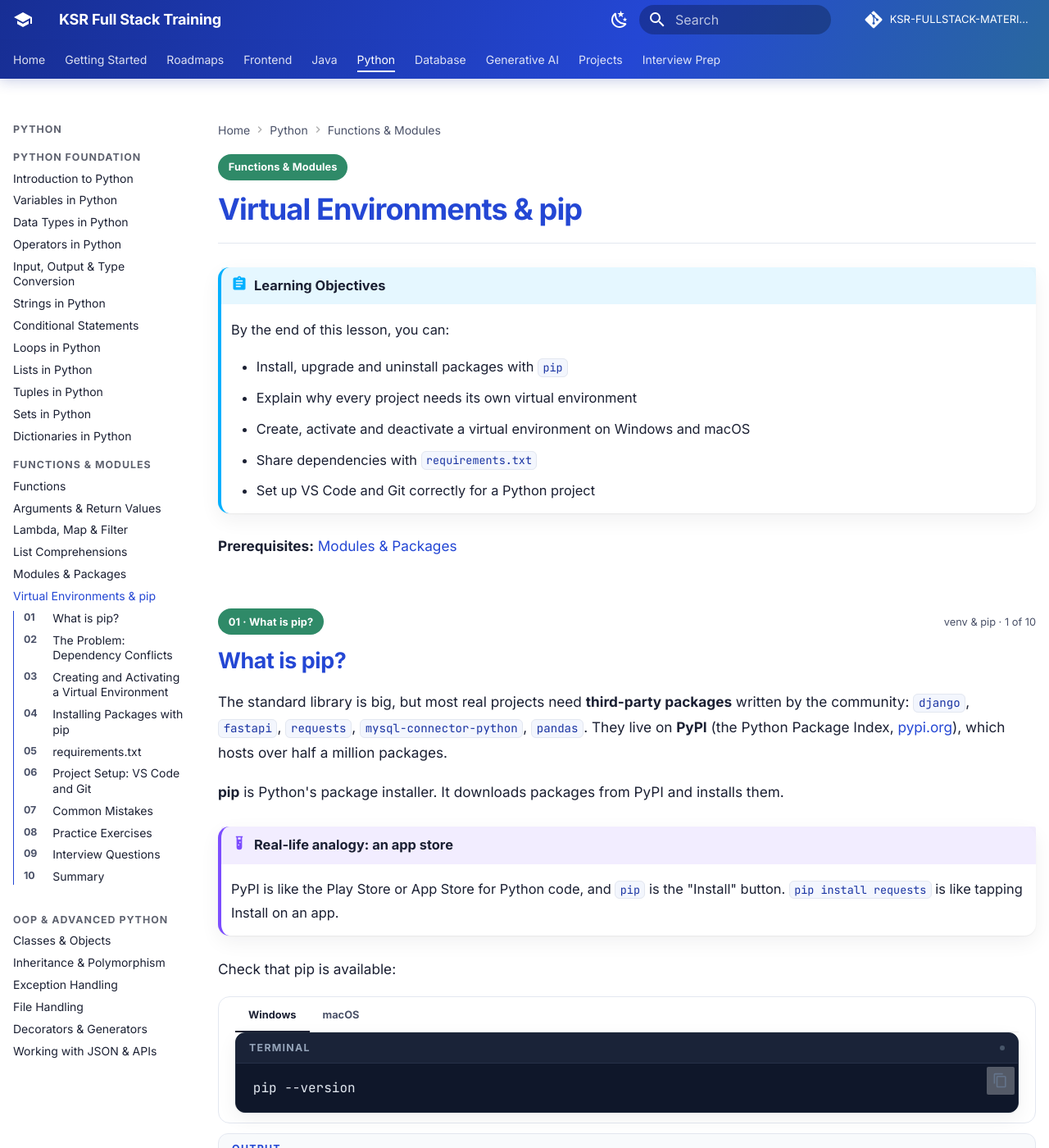
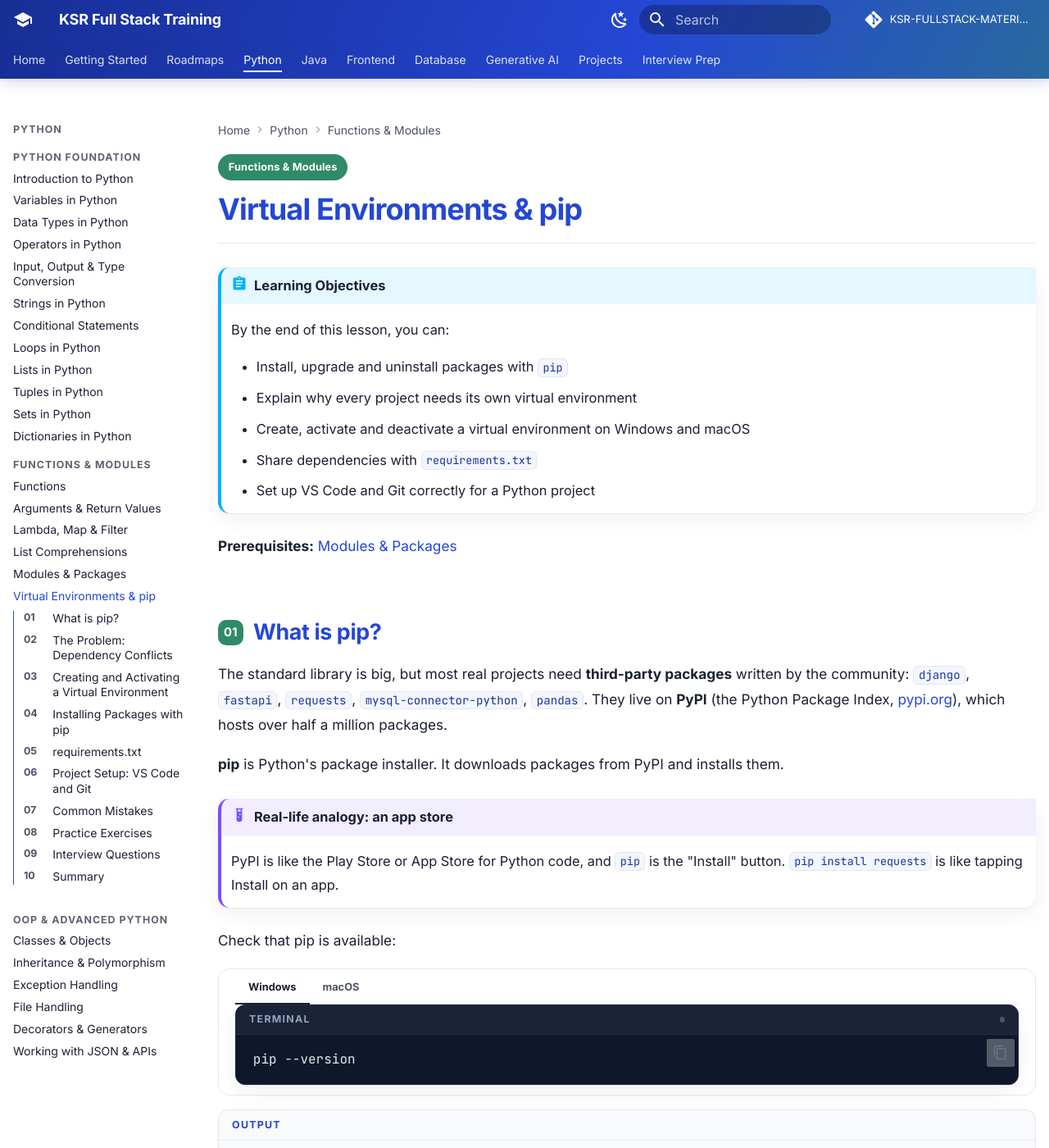
Before and after one commit to kyedumati/KASI-FULLSTACK-MATERIAL, an MkDocs documentation site: the page built from docs/python/functions/06-virtual-environments-and-pip.md, in a window 1280 px wide and 1400 px high. Shown: the whole window at 82% size. Built offline with MkDocs 1.6.1 and Material for MkDocs 9.7.7, drawn with Linux system fonts in a browser that asks for light colours; comment, search, counter and statistics services are not loaded; some of the changed text lies outside the part shown.

Commit message:
Python track first; number badge in lesson headings; output box spacing
Co-Authored-By: Claude Opus 5.5 <noreply@anthropic.com>

```diff
--- a/docs/javascripts/ksr.js
+++ b/docs/javascripts/ksr.js
@@ -18,7 +18,7 @@ document$.subscribe(() => {
     block.prepend(label);
   });
 
-  // Lesson pages: category badge above the title, numbered pill and "x of N" above each section
+  // Lesson pages: category badge above the title and a number badge inside each section heading
   const lesson = document.querySelector(".ksr-lesson");
   if (!lesson) return;
 
@@ -32,14 +32,11 @@ document$.subscribe(() => {
 
   const sections = lesson.querySelectorAll(":scope > h2");
   sections.forEach((h2, i) => {
-    if (h2.previousElementSibling?.classList.contains("ksr-sec")) return;
-    const title = [...h2.childNodes].filter((n) => !n.classList?.contains("headerlink")).map((n) => n.textContent).join("").trim();
-    const num = String(i + 1).padStart(2, "0");
-    const row = document.createElement("div");
-    row.className = "ksr-sec";
-    row.innerHTML = `<span class="ksr-pill"></span><span class="ksr-count"></span>`;
-    row.firstChild.textContent = `${num} · ${title}`;
-    row.lastChild.textContent = `${lesson.dataset.short} · ${i + 1} of ${sections.length}`;
-    h2.before(row);
+    if (h2.querySelector(".ksr-num")) return;
+    const num = document.createElement("span");
+    num.className = "ksr-num";
+    num.textContent = String(i + 1).padStart(2, "0");
+    num.title = `Section ${i + 1} of ${sections.length}`;
+    h2.prepend(num);
   });
 });
--- a/docs/stylesheets/extra.css
+++ b/docs/stylesheets/extra.css
@@ -167,7 +167,7 @@
   background: var(--ksr-output-bg);
   border: 1px solid var(--ksr-border);
   border-radius: 12px;
-  margin-top: -.3em;
+  margin-top: .6em;
 }
 .md-typeset div.highlight.output > .filename {
   background: transparent;
@@ -390,7 +390,7 @@
 /* ==========================================================================
    Lesson pages (front matter `lesson: true`)
    ========================================================================== */
-.ksr-badge, .ksr-pill {
+.ksr-badge {
   display: inline-block;
   font-size: .64rem;
   font-weight: 700;
@@ -403,15 +403,29 @@
 .ksr-badge { margin-bottom: .2rem; }
 .md-typeset .ksr-lesson h1 { margin-top: .3em; padding-bottom: .5em; border-bottom: 1px solid var(--ksr-border); }
 
-.ksr-sec {
+.md-typeset .ksr-lesson h2 {
   display: flex;
   align-items: center;
-  justify-content: space-between;
-  gap: 1rem;
-  margin: 3rem 0 -.6rem;
+  gap: .6rem;
+  margin-top: 2.6em;
+  border-bottom: 0;
+  padding-bottom: 0;
 }
-.ksr-count { font-size: .64rem; color: var(--md-default-fg-color--light); white-space: nowrap; }
-.md-typeset .ksr-lesson h2 { margin-top: .9em; border-bottom: 0; padding-bottom: 0; }
+/* section number badge shown inside each lesson heading */
+.md-typeset .ksr-lesson h2 .ksr-num {
+  flex: none;
+  display: inline-grid;
+  place-items: center;
+  min-width: 2.1em;
+  height: 2.1em;
+  padding: 0 .45em;
+  border-radius: 10px;
+  background: var(--ksr-green);
+  color: #fff;
+  font-size: .55em;
+  font-weight: 800;
+  letter-spacing: .02em;
+}
 .md-typeset .ksr-lesson h2::after { display: none; }
 
 /* Numbered table of contents in the left sidebar */
--- a/mkdocs.yml
+++ b/mkdocs.yml
@@ -1,5 +1,5 @@
 site_name: KSR Full Stack Training
-site_description: Full Stack Java & Python training material for beginners and career switchers
+site_description: Full Stack Python & Java training material for beginners and career switchers
 site_url: https://kyedumati.github.io/KSR-FULLSTACK-MATERIAL/
 repo_url: https://github.com/kyedumati/KSR-FULLSTACK-MATERIAL
 repo_name: KSR-FULLSTACK-MATERIAL
@@ -111,10 +111,8 @@ nav:
       - How to Use This Material: getting-started/how-to-use.md
       - Lesson Template: getting-started/lesson-template.md
   - Roadmaps:
+      - Full Stack Python: roadmaps/python-track.md
       - Full Stack Java: roadmaps/java-track.md
-      - Full Stack Python: roadmaps/python-track.md
-  - Frontend: frontend/index.md
-  - Java: java/index.md
   - Python:
       - python/index.md
       - Python Foundation:
@@ -147,6 +145,8 @@ nav:
           - File Handling: python/oop/04-file-handling.md
           - Decorators & Generators: python/oop/05-decorators-and-generators.md
           - Working with JSON & APIs: python/oop/06-working-with-json-and-apis.md
+  - Java: java/index.md
+  - Frontend: frontend/index.md
   - Database:
       - database/index.md
       - MySQL:
```
Also changed, not shown: README.md (+1 -1 lines), docs/index.md (+11 -11 lines), docs/roadmaps/index.md (+2 -2 lines).
